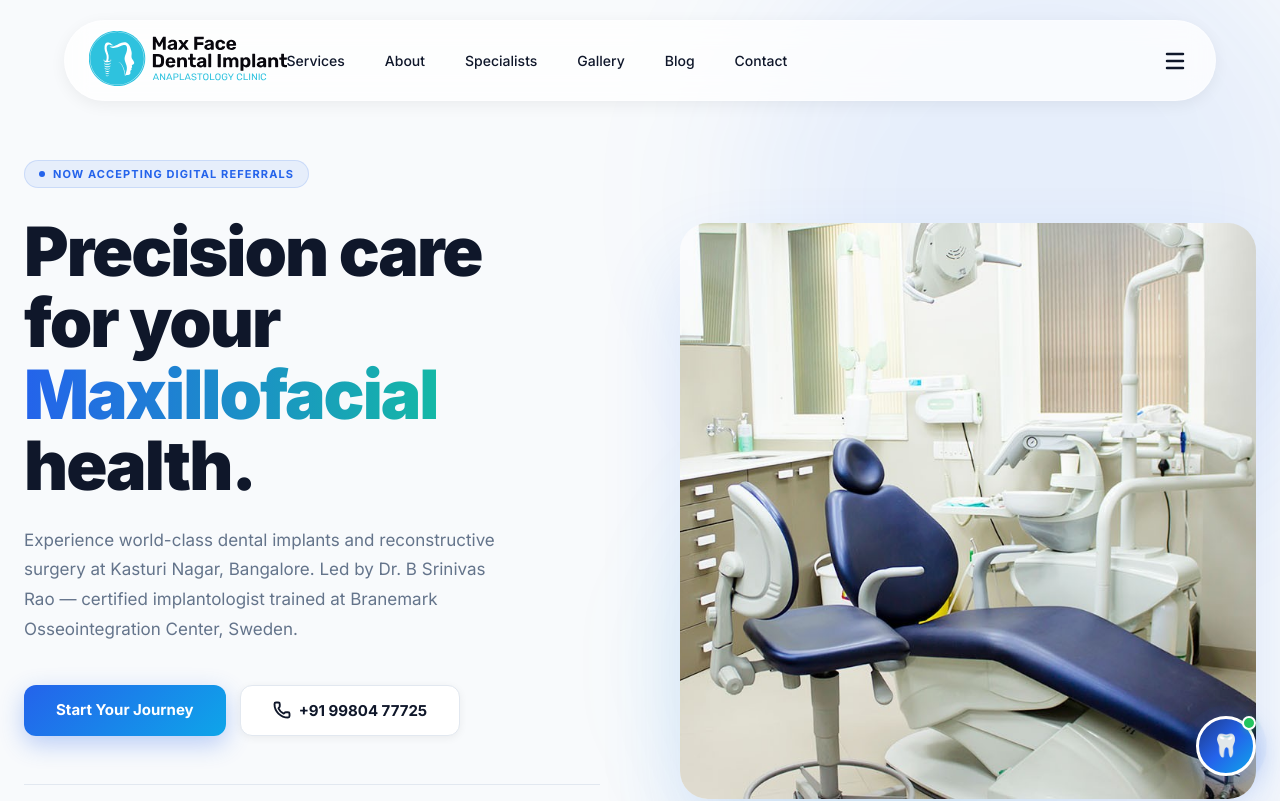
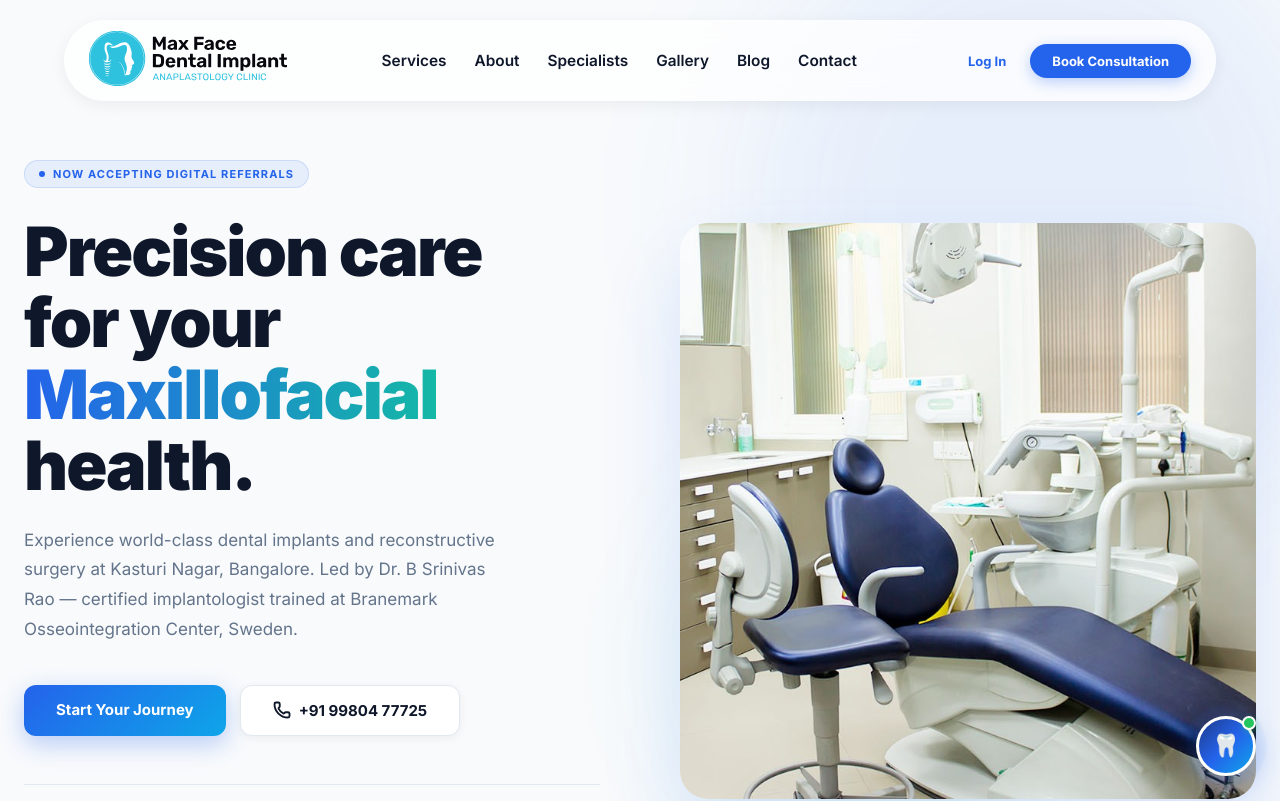
Before and after one commit to RenukaDhanawat/maxface-frontend, a Next.js app: page / in a window 1280 px wide. Shown: the top 801 px of the page. Built offline with nearby package versions, Linux system fonts and the light colour scheme.

Commit message:
feat(navbar): add active link state and polished hover underline

```diff
--- a/src/components/common/Navbar.jsx
+++ b/src/components/common/Navbar.jsx
@@ -1,6 +1,7 @@
 'use client'
 import { useState, useEffect } from 'react'
 import Link from 'next/link'
+import { usePathname } from 'next/navigation'
 import { Menu, X } from 'lucide-react'
 
 const navLinks = [
@@ -13,6 +14,7 @@ const navLinks = [
 ]
 
 export default function Navbar() {
+  const pathname = usePathname() || '/'
   const [scrolled, setScrolled] = useState(false)
   const [isOpen,   setIsOpen]   = useState(false)
   const [showNavbar, setShowNavbar] = useState(true)
@@ -74,24 +76,30 @@ export default function Navbar() {
         </Link>
 
         {/* Desktop Links */}
-        <div className="nav-links hidden lg:flex items-center gap-6">
-          {navLinks.map(link => (
-            <Link key={link.name} href={link.href} className="nav-link">
-              {link.name}
-            </Link>
-          ))}
+        <div className="nav-links" style={{ display:'flex', alignItems:'center', gap:'1.25rem' }}>
+          {navLinks.map(link => {
+            const isActive = pathname === link.href || (link.href !== '/' && pathname.startsWith(link.href))
+            return (
+              <Link key={link.name} href={link.href}
+                className={`nav-link${isActive ? ' active' : ''}`}
+                style={{ color:'#0f172a', fontWeight:600, textDecoration:'none', fontSize:'clamp(14px, 1.2vw, 16px)', padding:'8px 4px' }}
+              >
+                {link.name}
+              </Link>
+            )
+          })}
         </div>
 
         {/* Mobile Menu Button - with lucide-react icon */}
         <button
-          className="mobile-menu-btn lg:hidden"
+          className="mobile-menu-btn"
           onClick={() => setIsOpen(!isOpen)}
           style={{
           marginLeft: 'auto',
           background: 'none',
           border: 'none',
           cursor: 'pointer',
-          display: 'flex',
+          display: 'none',
           alignItems: 'center',
           justifyContent: 'center',
           color: '#0f172a',
@@ -106,7 +114,7 @@ export default function Navbar() {
         </button>
 
         {/* CTA - Desktop */}
-        <div className="hidden lg:flex items-center gap-2">
+        <div className="desktop-cta" style={{ display:'flex', alignItems:'center', gap:'0.5rem' }}>
           <Link href="/portal" style={{
             color:'#2463eb', fontWeight:'700', fontSize:'clamp(11px, 2vw, 13px)',
             padding:'7px 16px', borderRadius:'9999px',
@@ -166,6 +174,61 @@ export default function Navbar() {
       </div>
 
       <style>{`
+        .nav-links { display: flex; }
+        .desktop-cta { display: flex; }
+        .mobile-menu-btn { display: none; }
+
+        .nav-link {
+          color: #0f172a;
+          font-size: clamp(14px, 1.2vw, 16px);
+          font-weight: 700;
+          text-decoration: none;
+          padding: 8px 4px;
+          position: relative;
+          transition: color 0.2s ease-out;
+        }
+
+        .nav-link::after {
+          content: '';
+          position: absolute;
+          left: 0;
+          bottom: -2px;
+          width: 0;
+          height: 2px;
+          background: #2463eb;
+          transition: width 0.25s ease;
+          border-radius: 2px;
+        }
+
+        .nav-link:hover {
+          color: #1d4ed8;
+        }
+
+        .nav-link.active {
+          color: #0b61d9;
+        }
+
+        .nav-link.active::after {
+          width: 100%;
+        }
+
+        .nav-link:hover::after {
+          width: 100%;
+        }
+
+        .desktop-cta .nav-link {
+          font-weight: 700;
+        }
+
+        @media (max-width: 1024px) {
+          .nav-links { display: none; }
+          .desktop-cta { display: none; }
+          .mobile-menu-btn { display: flex; }
+          .mobile-menu { width: calc(100% - 30px); margin: 8px auto 0; border-radius: 0 0 12px 12px; }
+          .mobile-menu-link { display: block; padding: 11px 16px; color: #0f172a; text-decoration: none; font-weight: 600; }
+          .mobile-menu-link:hover { background: rgba(36,99,235,0.06); }
+        }
+
         @keyframes slideDown {
           from {
             opacity: 0;
```
